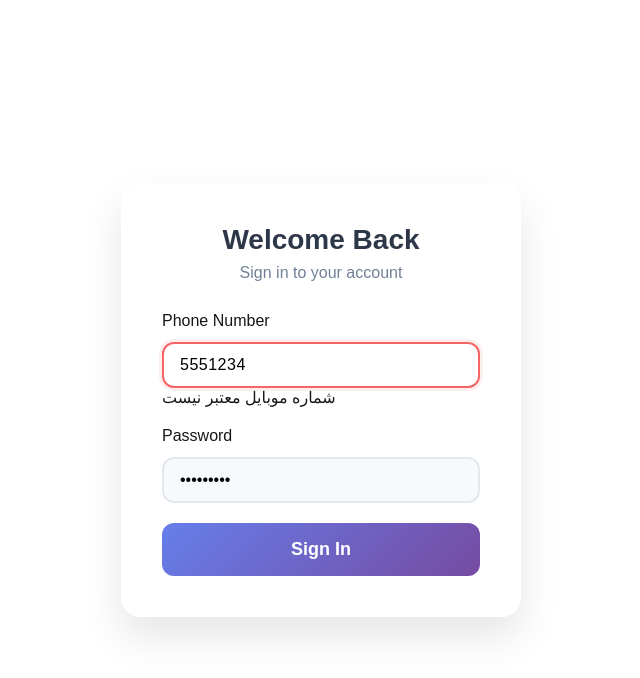
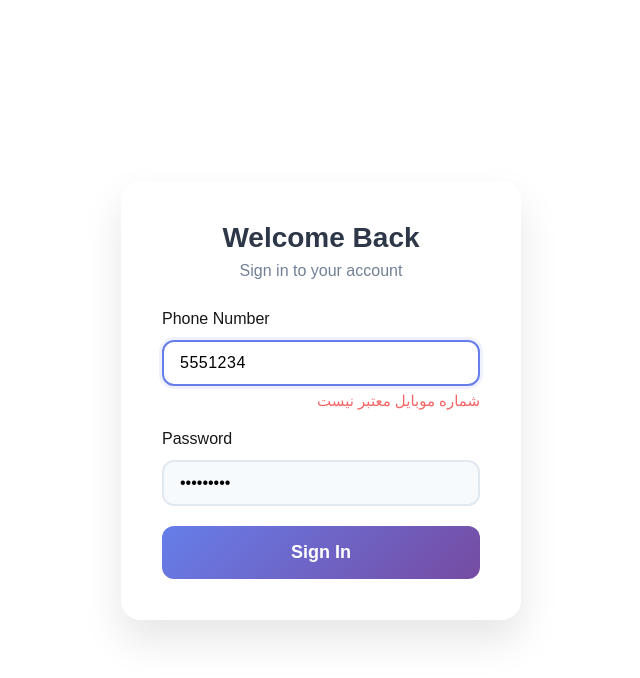
Before and after one commit to rezaUniqe/simple-dashboard-login, a Next.js app: page /auth in a window 1280 px wide. Both pictures are taken after typing "5551234", "Sample123" into the empty fields and a click on the button "Sign In". Shown: the top 678 px of the page, without its empty margins (319-959 px from the left). Built offline with nearby package versions, Linux system fonts and the light colour scheme.

Commit message:
updated components styles

```diff
--- a/src/components/button/button.tsx
+++ b/src/components/button/button.tsx
@@ -46,7 +46,7 @@ export const Button = React.forwardRef<HTMLButtonElement, ButtonProps>(
                         loading ? styles["btnContent--loading"] : ""
                     }`}
                 >
-          {children}
+          {loading?"loading...":children}
         </span>
             </button>
         )
--- a/src/components/input/input.module.scss
+++ b/src/components/input/input.module.scss
@@ -11,6 +11,8 @@
   font-size: 14px;
   transition: color 0.3s ease;
 }
+
+
 
 .input {
   width: 100%;
@@ -70,9 +72,11 @@
 }
 
 .input-error {
+  width: 100%;
   display: block;
   margin-top: 6px;
-  font-size: 13px;
+  font-size: 15px;
+  text-align: end;
   color: #f56565;
   font-weight: 500;
 }
--- a/src/components/input/input.tsx
+++ b/src/components/input/input.tsx
@@ -2,6 +2,7 @@
 
 import React from "react"
 import styles from "./input.module.scss"
+import clsx from "clsx";
 
 interface InputProps extends React.InputHTMLAttributes<HTMLInputElement> {
     label?: string
@@ -20,12 +21,10 @@ export const Input = React.forwardRef<HTMLInputElement, InputProps>(
                 )}
                 <input
                     ref={ref}
-                    className={`${styles.input} ${styles[`input--${variant}`]} ${
-                        error ? styles["input--error"] : ""
-                    }`}
+                    className={clsx(styles.input, styles[`input--${variant}`])}
                     {...props}
                 />
-                {error && <span className={styles.inputError}>{error}</span>}
+                {error && <span className={styles["input-error"]}>{error}</span>}
             </div>
         )
     }
--- a/src/services/index.ts
+++ b/src/services/index.ts
@@ -1 +1,3 @@
+import {LoginServiceImpl} from "@/services/login-service";
+
 export const loginService = new LoginServiceImpl();
```
Also changed, not shown: src/app/(protect)/dashboard/dashboard.module.scss (renamed from src/app/dashboard/dashboard.module.scss, +0 -34 lines).
